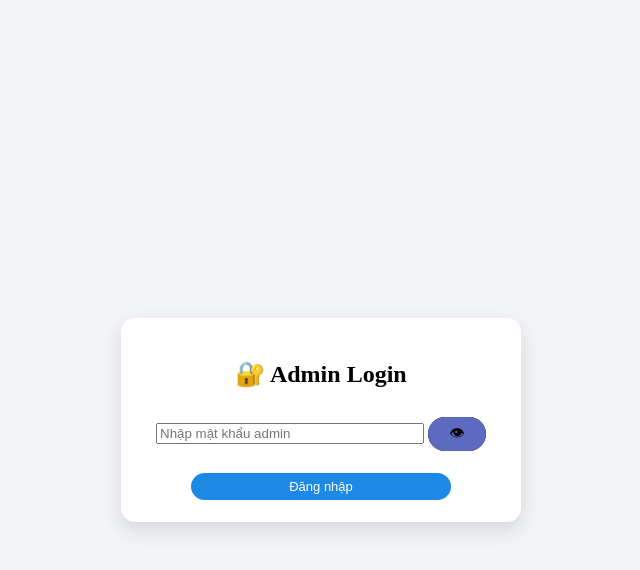
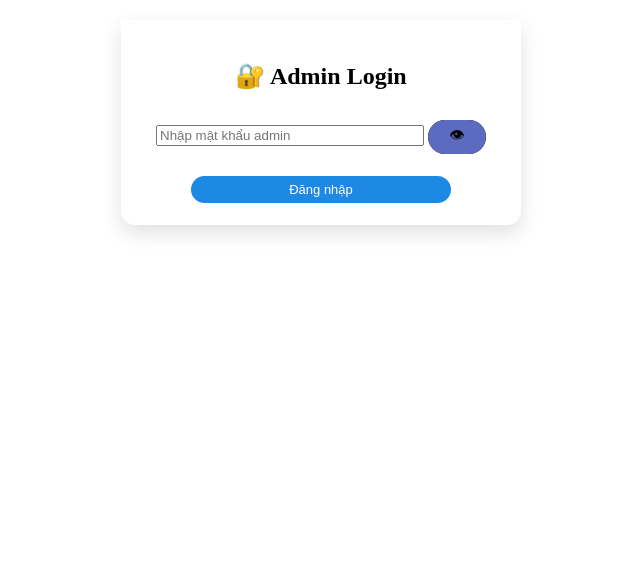
Before and after one commit to hieu1314/nuocmam, a plain HTML site: page admin.html in a window 1280 px wide. Shown: the whole page, without its empty margins (319-959 px from the left). Drawn offline with Linux system fonts and the light colour scheme; no server answers.

Commit message:
Add files via upload

```diff
--- a/admin.css
+++ b/admin.css
@@ -1,14 +1,6 @@
 html, body {
-  height: 100%;
-    margin: 0;
-  background: #f2f4f8;
-}
-
-body {
-  display: flex;
-  justify-content: center; /* canh giữa ngang */
-  align-items: center;     /* canh giữa dọc */
-  background: #f2f4f8;     /* tuỳ chọn */
+  margin: 10px;
+  padding: 0;
 }
 /* ================== LAYOUT ================== */
 .admin-container {
@@ -18,10 +10,10 @@ body {
 #loginBox {
   width: 100%;
   max-width: 360px;
-  margin: 40px auto 0;   /* 👈 gần top */
+  margin: 0 auto 0;   /* 👈 gần top */
   background: #fff;
   padding: 22px 20px;
-  border-radius: 14px;
+  border-radius: 0 0 14px 14px; /* bo dưới cho đẹp */
   box-shadow: 0 8px 20px rgba(0,0,0,.12);
 
   flex-direction: column;
```
